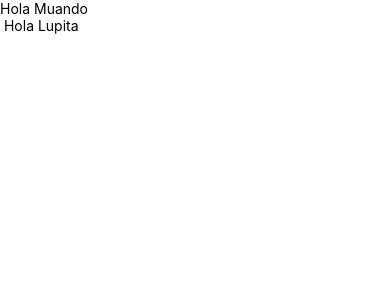
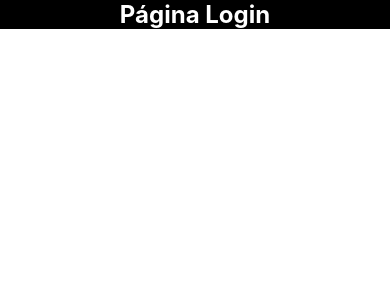
Before and after one commit to yaelgarcia2000/ReactNativeWebAPI, a React Native app in the folder proyectapp/: screen / in a window 390 px wide. Shown: the top 300 px of the page. Built offline with nearby package versions, Linux system fonts and the light colour scheme.

Commit message:
style Text App

```diff
--- a/proyectapp/App.js
+++ b/proyectapp/App.js
@@ -1,11 +1,19 @@
 import React from 'react';
-import {Text} from 'react-native';
+import {Text, StyleSheet} from 'react-native';
 const App = () => {
   return (
     <>
-      <Text>Hola Muando </Text>
-      <Text> Hola Lupita</Text>
+      <Text style={styles.titulo}>Página Login</Text>
     </>
   );
 };
+const styles = StyleSheet.create({
+  titulo: {
+    fontSize: 24,
+    textAlign: 'center',
+    fontWeight: 'bold',
+    backgroundColor: 'black',
+    color: 'white',
+  },
+});
 export default App;
```
